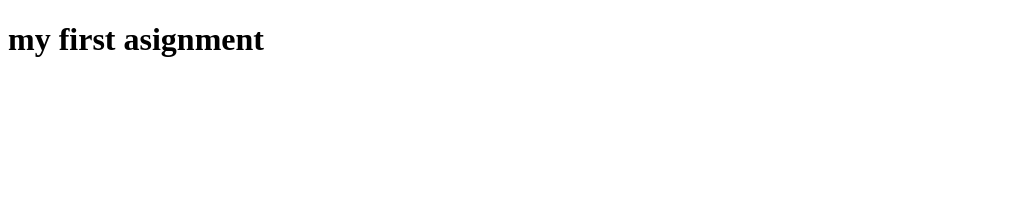
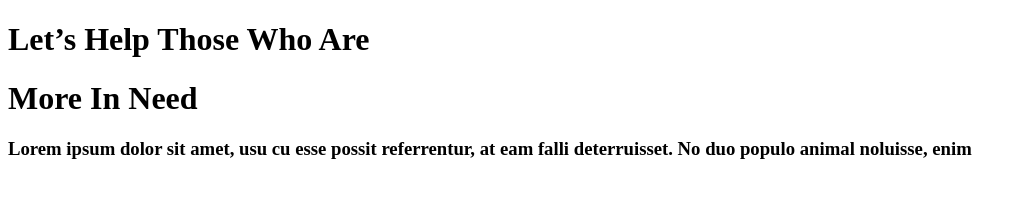
Before and after one commit to sanji75/my-second-repository, a plain HTML site: page index.html in a window 1280 px wide. Shown: the whole page, without its empty margins (0-1026 px from the left). Drawn offline with Linux system fonts and the light colour scheme.

Commit message:
font added

```diff
--- a/index.html
+++ b/index.html
@@ -5,9 +5,15 @@
     <meta http-equiv="X-UA-Compatible" content="IE=edge">
     <meta name="viewport" content="width=device-width, initial-scale=1.0">
     <title>Document</title>
+    <link rel="preconnect" href="https://fonts.googleapis.com">
+<link rel="preconnect" href="https://fonts.gstatic.com" crossorigin>
+<link href="https://fonts.googleapis.com/css2?family=Roboto:wght@500&display=swap" rel="stylesheet">
     <link rel="stylesheet" href="style.css">
 </head>
 <body>
-    <h1>my first asignment</h1>
+    <h1>Let’s Help Those Who Are </h1>
+    <h1>More In Need</h1>
+    <h3>Lorem ipsum dolor sit amet, usu cu esse possit referrentur, at eam falli
+        deterruisset. No duo populo animal noluisse, enim</h3>
 </body>
 </html>
```
